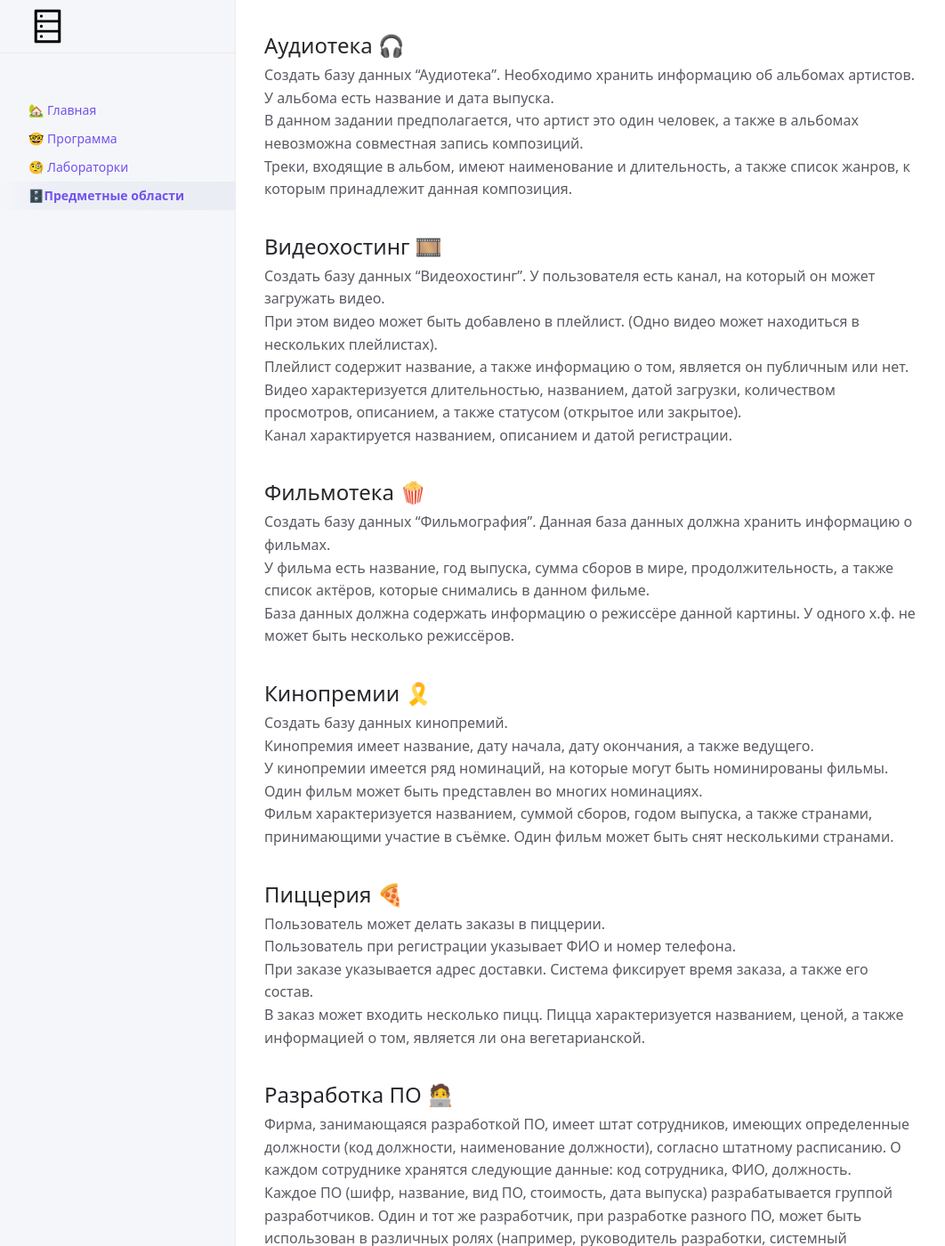
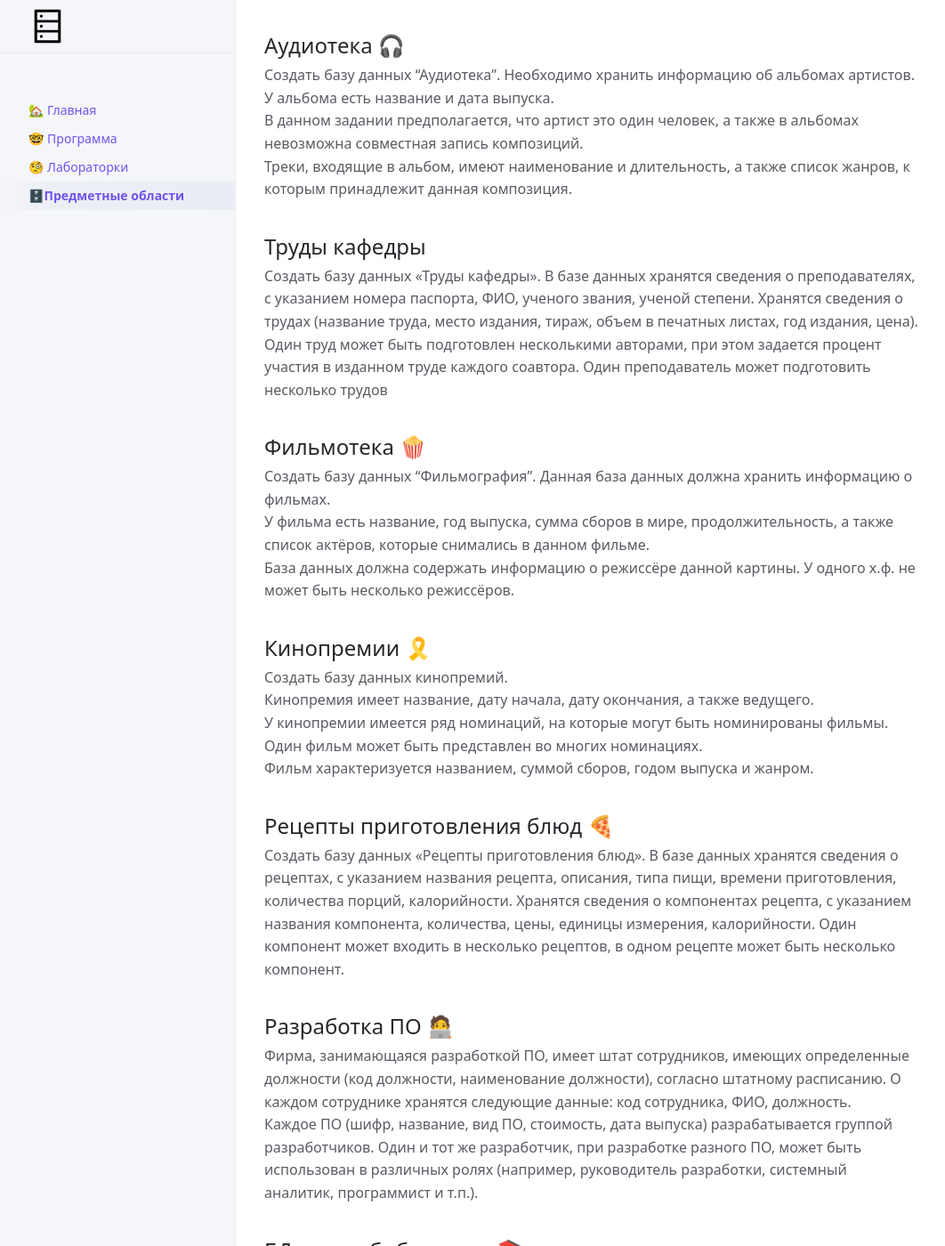
Before and after one commit to Das-dasein/db-lovefield, a Jekyll site: the page built from subject-domain.md, in a window 1280 px wide and 1400 px high, scrolled down 396 px. Shown: the whole window at 89% size, without its empty margins (107-1169 px from the left). Built offline with Jekyll 4.4.1, drawn with Linux system fonts in a browser that asks for light colours; our own code applies the rules of GitHub Pages for plain Markdown files; a script that is not in the unit is left out; some of the changed text lies outside the part shown.

Commit message:
Update subject-domain.md

```diff
--- a/subject-domain.md
+++ b/subject-domain.md
@@ -18,13 +18,9 @@ nav_order: 4
 В данном задании предполагается, что артист это один человек, а также в альбомах невозможна совместная запись композиций. <br>
 Треки, входящие в альбом, имеют наименование и длительность, а также список жанров, к которым принадлежит данная композиция.
 
-## Видеохостинг 🎞️
-Создать базу данных "Видеохостинг".
-У пользователя есть канал, на который он может загружать видео. <br>
-При этом видео может быть добавлено в плейлист. (Одно видео может находиться в нескольких плейлистах). <br>
-Плейлист содержит название, а также информацию о том, является он публичным или нет. <br>
-Видео характеризуется длительностью, названием, датой загрузки, количеством просмотров, описанием, а также статусом (открытое или закрытое). <br>
-Канал характируется названием, описанием и датой регистрации.
+## Труды кафедры
+Создать базу данных «Труды кафедры». В базе данных хранятся сведения о преподавателях, с указанием номера паспорта, ФИО, ученого звания, ученой степени. Хранятся сведения о трудах (название труда, место издания, тираж, объем в печатных листах, год издания, цена). Один труд может быть подготовлен несколькими авторами, при этом
+задается процент участия в изданном труде каждого соавтора. Один преподаватель может подготовить несколько трудов
 
 ## Фильмотека 🍿
 Создать базу данных "Фильмография".
@@ -36,14 +32,10 @@ nav_order: 4
 Создать базу данных кинопремий. <br>
 Кинопремия имеет название, дату начала, дату окончания, а также ведущего. <br>
 У кинопремии имеется ряд номинаций, на которые могут быть номинированы фильмы. Один фильм может быть представлен во многих номинациях. <br>
-Фильм характеризуется названием, суммой сборов, годом выпуска, а также странами, принимающими участие в съёмке. Один фильм может быть снят несколькими странами.
+Фильм характеризуется названием, суммой сборов, годом выпуска и жанром.
 
-## Пиццерия 🍕
-Пользователь может делать заказы в пиццерии. <br>
-Пользователь при регистрации указывает ФИО и номер телефона. <br>
-При заказе указывается адрес доставки. Система фиксирует время заказа, а также его состав. <br>
-В заказ может входить несколько пицц.
-Пицца характеризуется названием, ценой, а также информацией о том, является ли она вегетарианской.
+## Рецепты приготовления блюд 🍕
+Создать базу данных «Рецепты приготовления блюд». В базе данных хранятся сведения о рецептах, с указанием названия рецепта, описания, типа пищи, времени приготовления, количества порций, калорийности. Хранятся сведения о компонентах рецепта, с указанием названия компонента, количества, цены, единицы измерения, калорийности. Один компонент может входить в несколько рецептов, в одном рецепте может быть несколько компонент.
 
 ## Разработка ПО 🧑‍💻
 Фирма, занимающаяся разработкой ПО, имеет штат сотрудников, имеющих определенные должности (код должности, наименование должности), согласно штатному расписанию. О каждом сотруднике хранятся следующие данные: код сотрудника, ФИО, должность. <br>
@@ -78,6 +70,10 @@ nav_order: 4
 Пользователь характеризуется именем, никнеймом, датой регистрации, электронной почтой. <br>
 Другие пользователи имеют возможность лайкать данные аудио. (То есть необходимо хранить информацию о понравившихся треках).
 
+## Дума
+Создать базу данных «Дума». В базе данных хранятся сведения о депутатах, с указанием ФИО депутата, номера паспорта, даты рождения, округа, должности, оклада депутата. Хранятся сведения об участии депутатов на заседаниях. <br>
+Хранятся сведения о партии, с указанием названия партии, лидера партии, телефона, адреса. Каждый депутат входит в одну из партий. В одну партию могут входить несколько депутатов.
+
 ## Система учёта работников фирм
 В городской администрации хранится информация о фирмах, зарегистрированных в данном городе. Каждая фирма характеризуется ИНН, названием, телефоном, факсом, адресом, ФИО директора. Кроме этого каждая фирма характеризуется формой собственности (государственная, ТОО, частная, акционерная, городская), общей площадью помещений, общим числом сотрудников.
 Каждая фирма имеет штат сотрудников. О каждом сотруднике хранится следующая информация: ИНН, ФИО, дата поступления, дата увольнения (может отсутствовать). Один и тот же человек может работать одновременно в нескольких фирмах.
```
